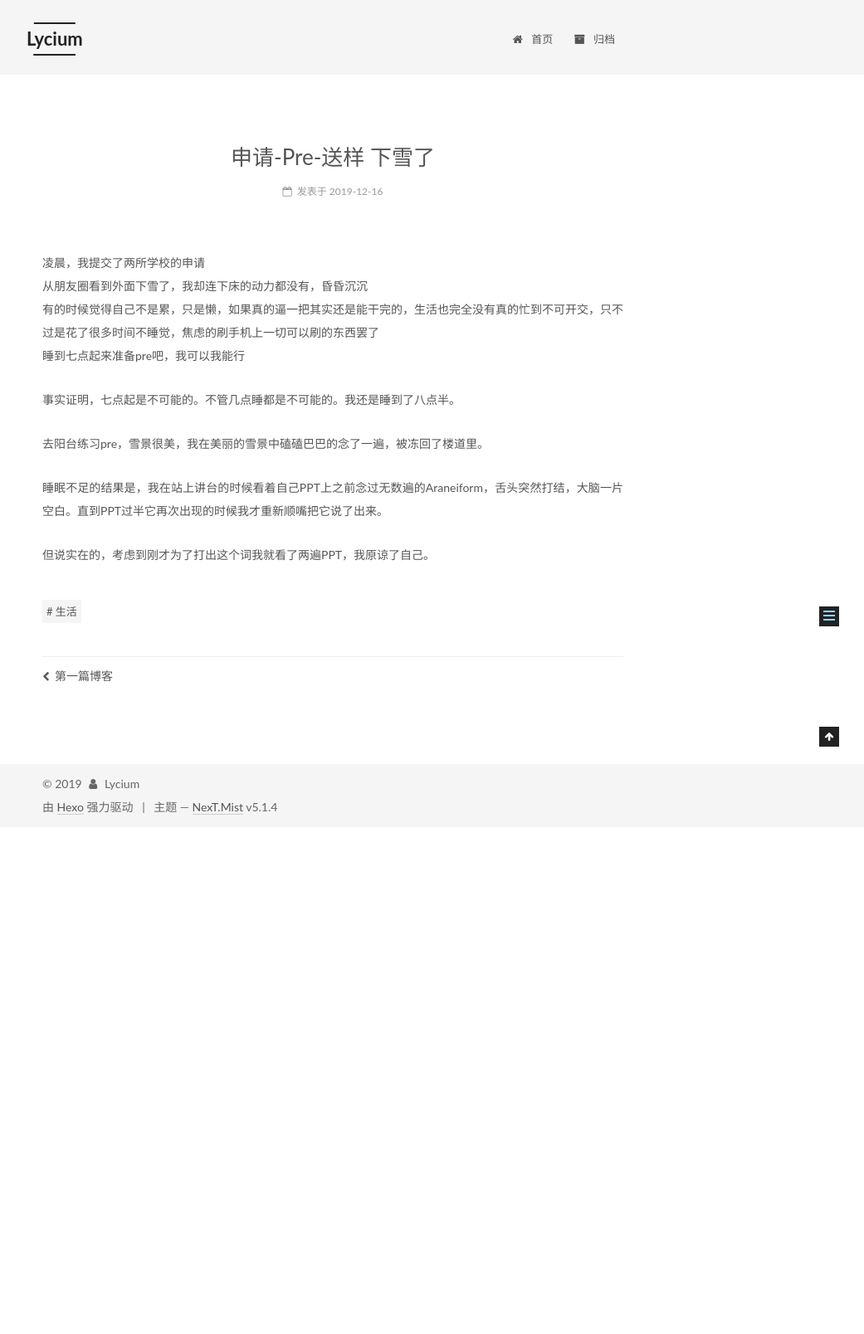
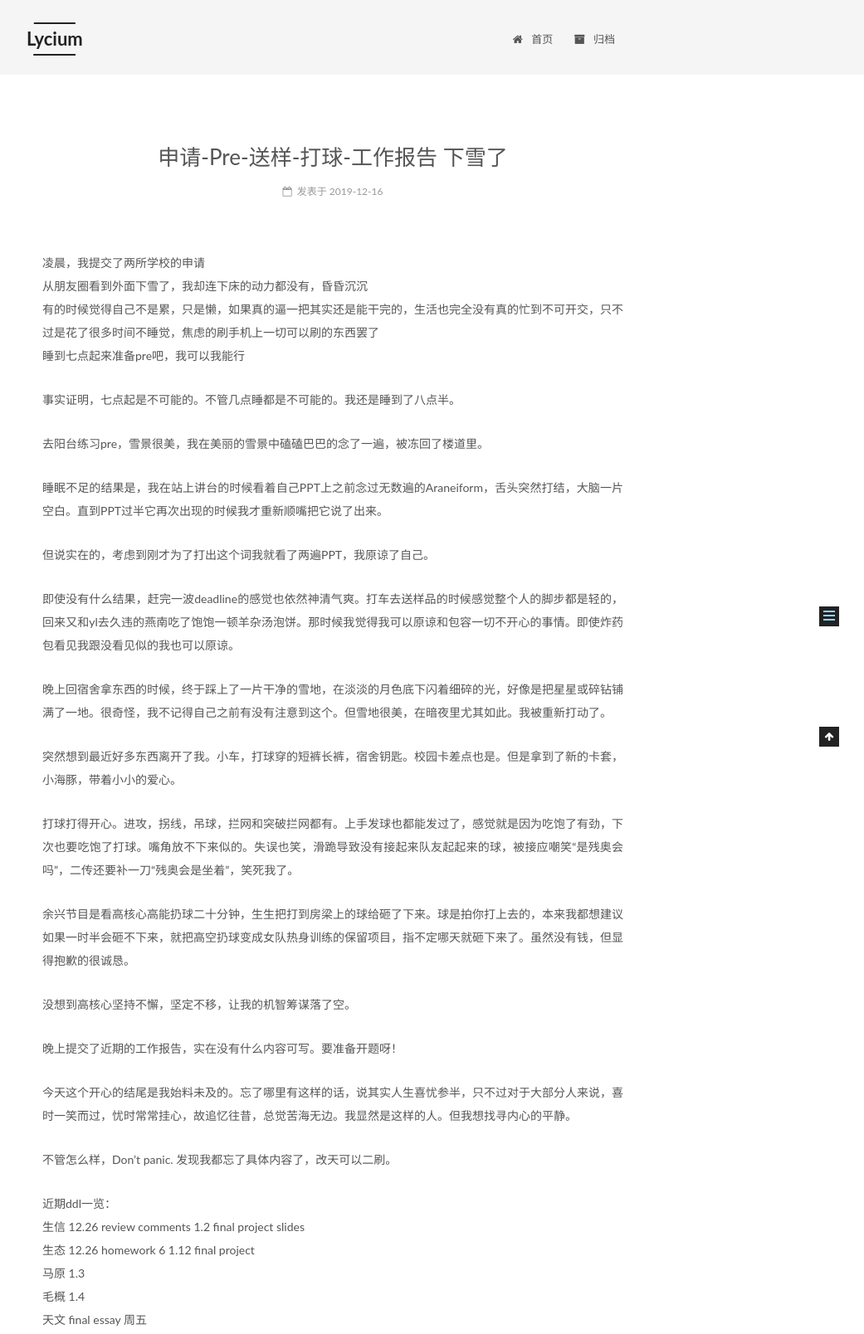
Before and after one commit to lycium0605/lycium.github.io, a plain HTML site: page 2019/12/16/申请-Pre-送样-下雪了/index.html in a window 1280 px wide. Shown: the top 1608 px of the page at 83% size, without its empty margins (239-1280 px from the left). Before the commit the page ends 997 px from the top, so only its background shows below. Drawn offline with Linux system fonts and the light colour scheme.

Commit message:
Site updated: 2019-12-17 00:48:17

```diff
--- a/2019/12/16/申请-Pre-送样-下雪了/index.html
+++ b/2019/12/16/申请-Pre-送样-下雪了/index.html
@@ -81,12 +81,12 @@
 
 <meta name="description" content="凌晨，我提交了两所学校的申请从朋友圈看到外面下雪了，我却连下床的动力都没有，昏昏沉沉有的时候觉得自己不是累，只是懒，如果真的逼一把其实还是能干完的，生活也完全没有真的忙到不可开交，只不过是花了很多时间不睡觉，焦虑的刷手机上一切可以刷的东西罢了睡到七点起来准备pre吧，我可以我能行 事实证明，七点起是不可能的。不管几点睡都是不可能的。我还是睡到了八点半。 去阳台练习pre，雪景很美，我在美丽的雪景中">
 <meta property="og:type" content="article">
-<meta property="og:title" content="申请-Pre-送样 下雪了">
+<meta property="og:title" content="申请-Pre-送样-打球-工作报告 下雪了">
 <meta property="og:url" content="http:&#x2F;&#x2F;lycium.com&#x2F;2019&#x2F;12&#x2F;16&#x2F;%E7%94%B3%E8%AF%B7-Pre-%E9%80%81%E6%A0%B7-%E4%B8%8B%E9%9B%AA%E4%BA%86&#x2F;index.html">
 <meta property="og:site_name" content="Lycium">
 <meta property="og:description" content="凌晨，我提交了两所学校的申请从朋友圈看到外面下雪了，我却连下床的动力都没有，昏昏沉沉有的时候觉得自己不是累，只是懒，如果真的逼一把其实还是能干完的，生活也完全没有真的忙到不可开交，只不过是花了很多时间不睡觉，焦虑的刷手机上一切可以刷的东西罢了睡到七点起来准备pre吧，我可以我能行 事实证明，七点起是不可能的。不管几点睡都是不可能的。我还是睡到了八点半。 去阳台练习pre，雪景很美，我在美丽的雪景中">
 <meta property="article:published_time" content="2019-12-15T22:12:56.000Z">
-<meta property="article:modified_time" content="2019-12-16T05:35:13.292Z">
+<meta property="article:modified_time" content="2019-12-16T16:46:53.766Z">
 <meta property="article:author" content="Lycium">
 <meta property="article:tag" content="生活">
 <meta name="twitter:card" content="summary">
@@ -125,7 +125,7 @@
 
 
 
-  <title>申请-Pre-送样 下雪了 | Lycium</title>
+  <title>申请-Pre-送样-打球-工作报告 下雪了 | Lycium</title>
 
 
 
@@ -249,7 +249,7 @@
 
 
 
-          <h1 class="post-title" itemprop="name headline">申请-Pre-送样 下雪了</h1>
+          <h1 class="post-title" itemprop="name headline">申请-Pre-送样-打球-工作报告 下雪了</h1>
 
 
         <div class="post-meta">
@@ -304,6 +304,16 @@
 <p>去阳台练习pre，雪景很美，我在美丽的雪景中磕磕巴巴的念了一遍，被冻回了楼道里。</p>
 <p>睡眠不足的结果是，我在站上讲台的时候看着自己PPT上之前念过无数遍的Araneiform，舌头突然打结，大脑一片空白。直到PPT过半它再次出现的时候我才重新顺嘴把它说了出来。</p>
 <p>但说实在的，考虑到刚才为了打出这个词我就看了两遍PPT，我原谅了自己。</p>
+<p>即使没有什么结果，赶完一波deadline的感觉也依然神清气爽。打车去送样品的时候感觉整个人的脚步都是轻的，回来又和yl去久违的燕南吃了饱饱一顿羊杂汤泡饼。那时候我觉得我可以原谅和包容一切不开心的事情。即使炸药包看见我跟没看见似的我也可以原谅。</p>
+<p>晚上回宿舍拿东西的时候，终于踩上了一片干净的雪地，在淡淡的月色底下闪着细碎的光，好像是把星星或碎钻铺满了一地。很奇怪，我不记得自己之前有没有注意到这个。但雪地很美，在暗夜里尤其如此。我被重新打动了。</p>
+<p>突然想到最近好多东西离开了我。小车，打球穿的短裤长裤，宿舍钥匙。校园卡差点也是。但是拿到了新的卡套，小海豚，带着小小的爱心。</p>
+<p>打球打得开心。进攻，拐线，吊球，拦网和突破拦网都有。上手发球也都能发过了，感觉就是因为吃饱了有劲，下次也要吃饱了打球。嘴角放不下来似的。失误也笑，滑跪导致没有接起来队友起起来的球，被接应嘲笑“是残奥会吗”，二传还要补一刀“残奥会是坐着”，笑死我了。</p>
+<p>余兴节目是看高核心高能扔球二十分钟，生生把打到房梁上的球给砸了下来。球是拍你打上去的，本来我都想建议如果一时半会砸不下来，就把高空扔球变成女队热身训练的保留项目，指不定哪天就砸下来了。虽然没有钱，但显得抱歉的很诚恳。</p>
+<p>没想到高核心坚持不懈，坚定不移，让我的机智筹谋落了空。</p>
+<p>晚上提交了近期的工作报告，实在没有什么内容可写。要准备开题呀！</p>
+<p>今天这个开心的结尾是我始料未及的。忘了哪里有这样的话，说其实人生喜忧参半，只不过对于大部分人来说，喜时一笑而过，忧时常常挂心，故追忆往昔，总觉苦海无边。我显然是这样的人。但我想找寻内心的平静。</p>
+<p>不管怎么样，Don’t panic. 发现我都忘了具体内容了，改天可以二刷。</p>
+<p>近期ddl一览：<br>生信 12.26 review comments 1.2 final project slides<br>生态 12.26 homework 6 1.12 final project<br>马原 1.3<br>毛概 1.4<br>天文 final essay 周五</p>
 
 
     </div>
--- a/css/main.css
+++ b/css/main.css
@@ -1822,7 +1822,7 @@ pre .javascript .function {
   width: 4px;
   height: 4px;
   border-radius: 50%;
-  background: #f232ff;
+  background: #0dbbff;
 }
 .links-of-blogroll {
   font-size: 13px;
```
Also changed, not shown: 2019/12/15/First-Blog/index.html (+2 -2 lines), archives/2019/12/index.html (+1 -1 lines), archives/2019/index.html (+1 -1 lines), archives/index.html (+1 -1 lines), index.html (+11 -1 lines), tags/生活/index.html (+1 -1 lines).
